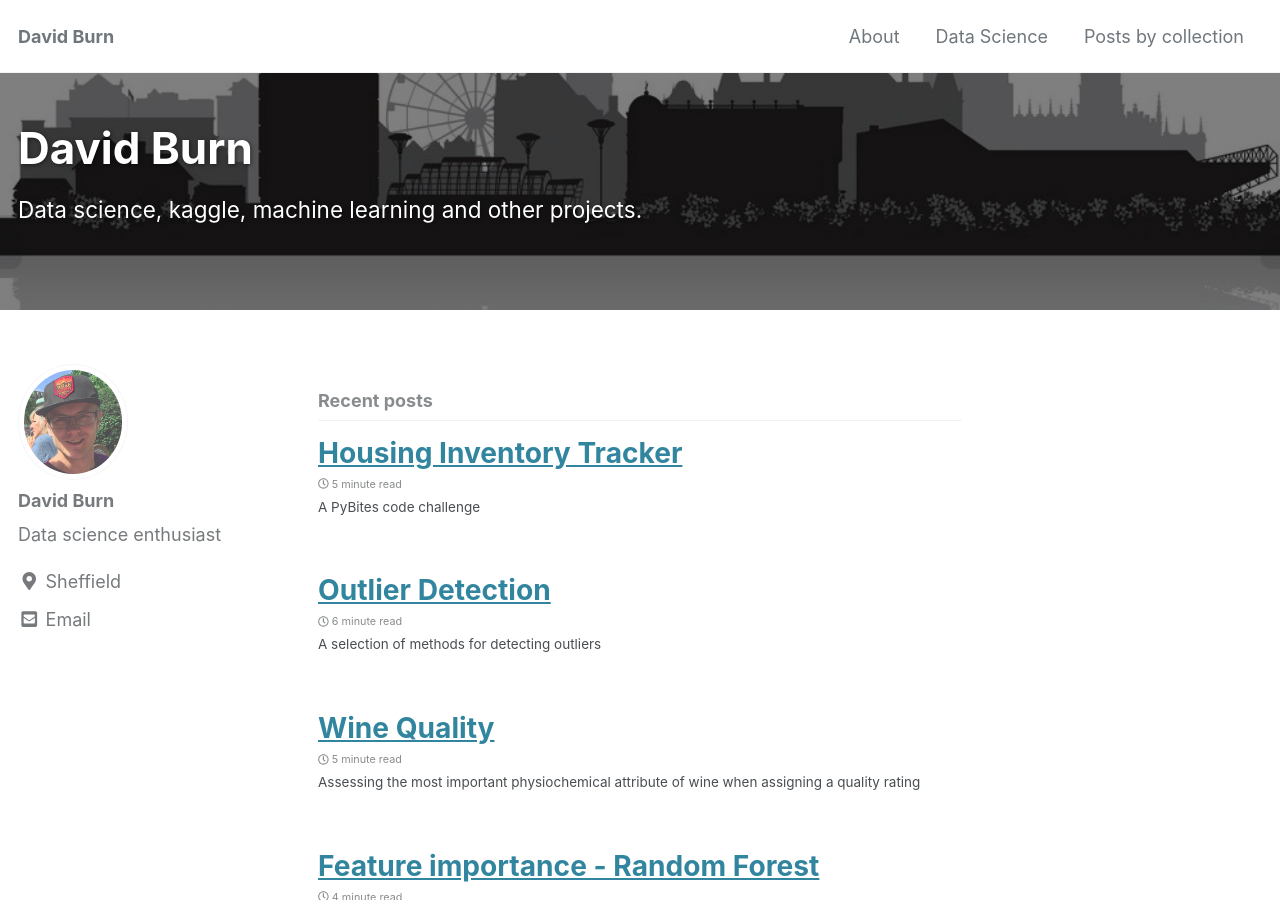
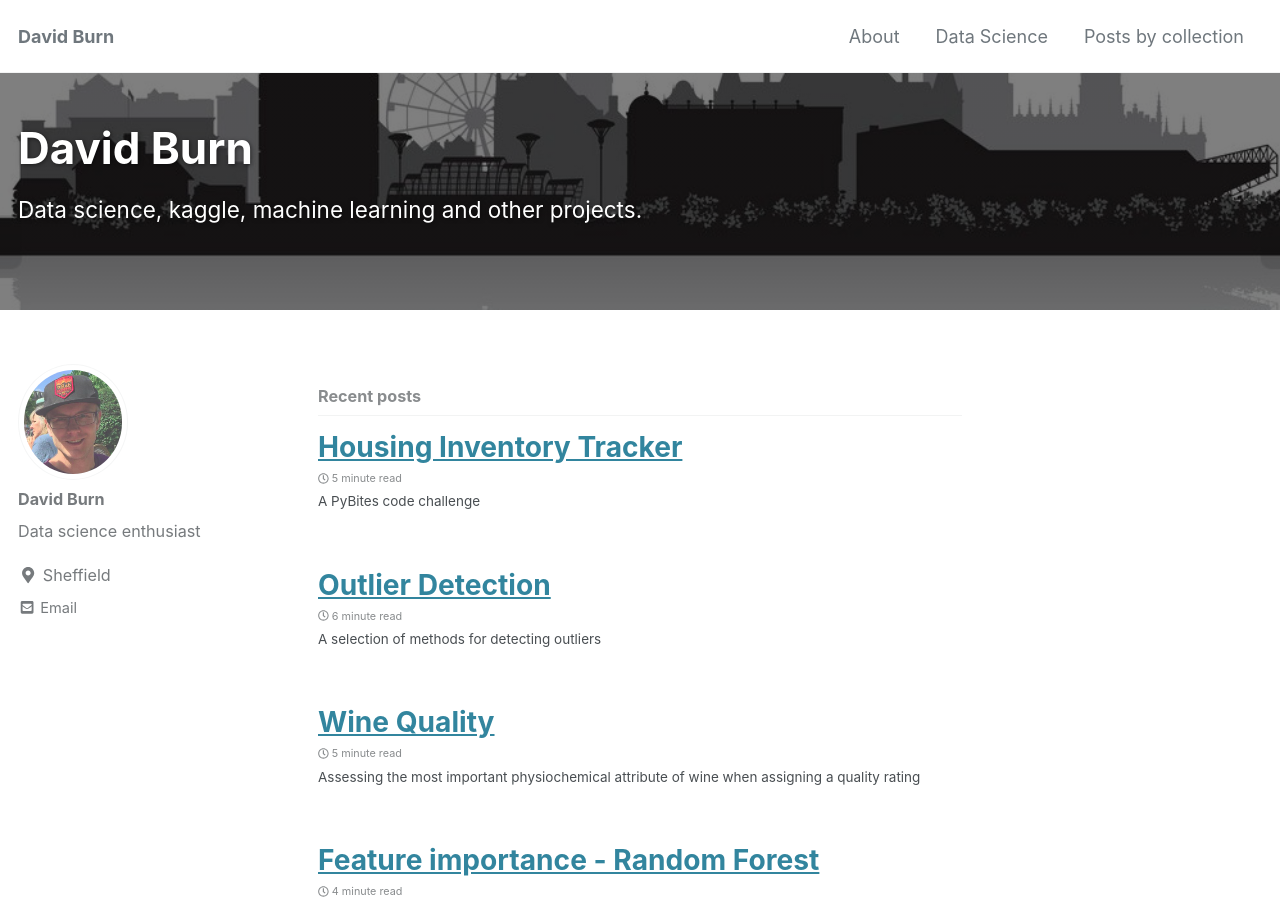
Before and after one commit to DavidBurn/davidburn.github.io, a Jekyll site: the page built from index.html, in a window 1280 px wide and 900 px high. Built offline with Jekyll 4.4.1, drawn with Linux system fonts in a browser that asks for light colours; cached includes are drawn as plain includes; nearby versions of some CDN libraries; the list of posts is cut into pages by our own code.

Commit message:
Adjust fontsize-5 to 0.9em

```diff
--- a/_sass/minimal-mistakes/_variables.scss
+++ b/_sass/minimal-mistakes/_variables.scss
@@ -38,7 +38,7 @@
 $type-size-2: 1.953em !default; // ~31.248px
 $type-size-3: 1.563em !default; // ~25.008px
 $type-size-4: 1.25em !default; // ~20px
-$type-size-5: 1em !default; // ~16px
+$type-size-5: 0.9em !default; // ~16px
 $type-size-6: 0.75em !default; // ~12px
 $type-size-7: 0.6875em !default; // ~11px
 $type-size-8: 0.625em !default; // ~10px
```
